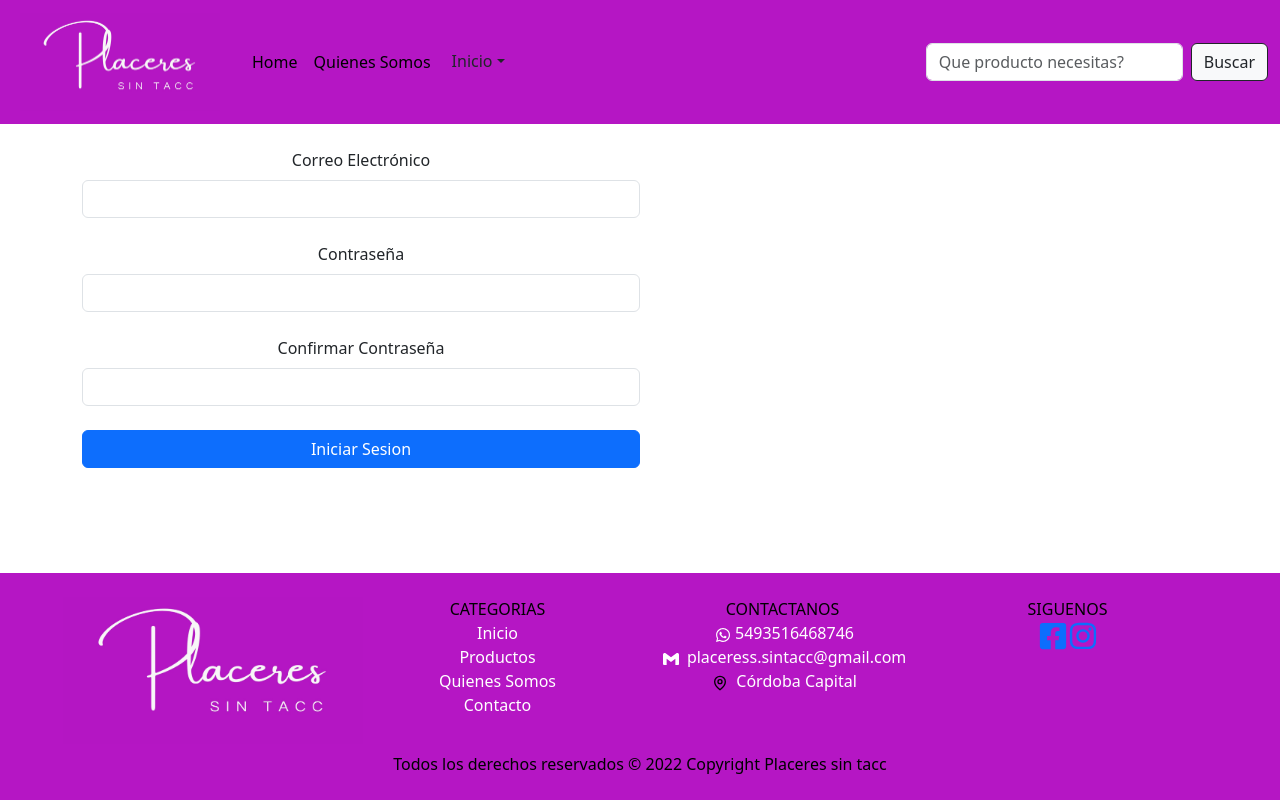
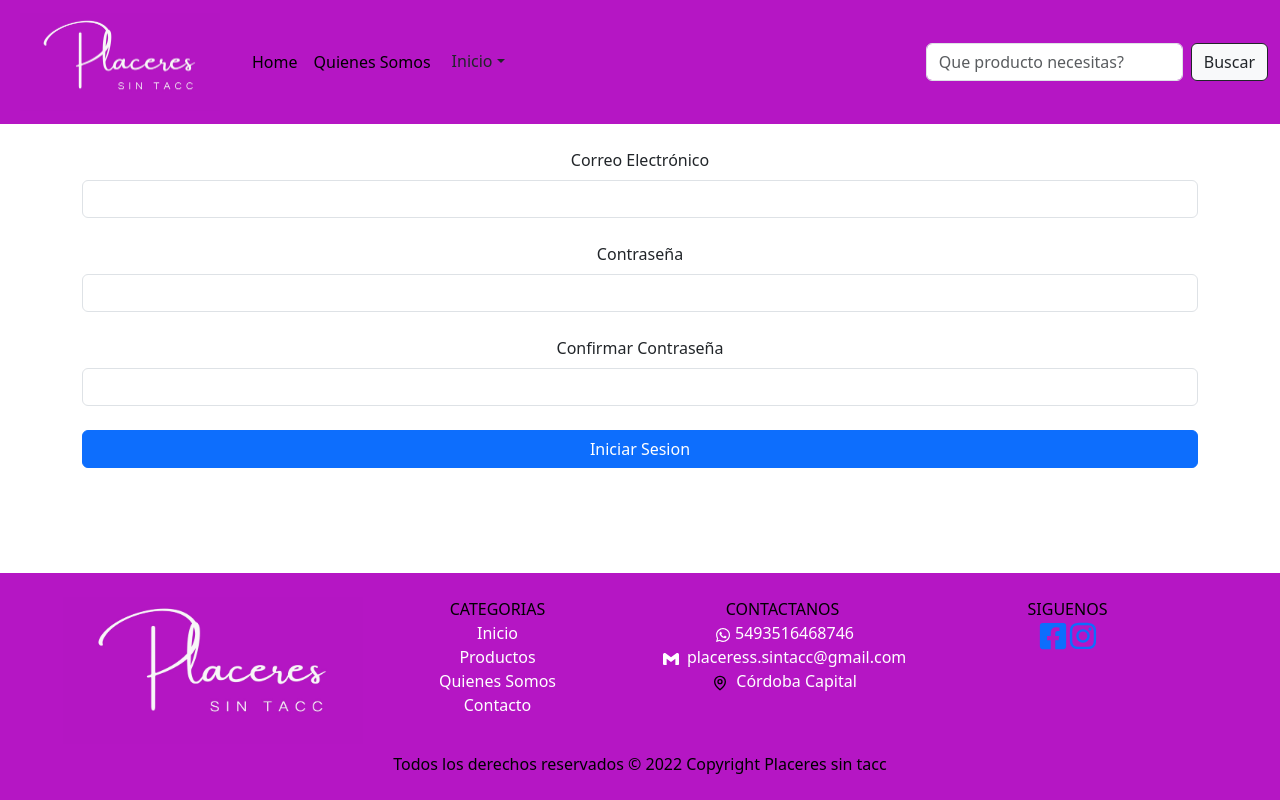
Before and after one commit to jcrnieto/frontend-placeressintacc, a React (Create React App) app: page /CrearCuenta in a window 1280 px wide. Built offline with nearby package versions, Linux system fonts and the light colour scheme.

Commit message:
correccion de cards

```diff
--- a/src/components/Card/Card.jsx
+++ b/src/components/Card/Card.jsx
@@ -9,7 +9,7 @@ const Card = ({title, image, description, price}) => {
                 <div className="card-body text-decoration-none">
                    <h5 className="card-title">{title}</h5>
                    <p className="card-text ">${price}</p>
-                   <a href="#" className="btn btn-primary">comprar</a>
+                   <a href="https://wa.me/+543516468746" className="btn btn-primary">mas info...</a>
                 </div>
            </div>
     )
--- a/src/components/CardId/CardId.jsx
+++ b/src/components/CardId/CardId.jsx
@@ -22,6 +22,7 @@ const CardId = ()=>{
            <h5 class="card-title">{idProduct.title}</h5>
            <p class="card-text">{idProduct.description}</p>
            <p class="card-text"><small class="text-muted">${idProduct.price}</small></p>
+           <a href="https://wa.me/+543516468746" target="_blank" className="btn btn-primary">Consultar</a>
         </div>
         <Link to={'/'}>VOLVER</Link>
 
--- a/src/components/Cards/Cards.jsx
+++ b/src/components/Cards/Cards.jsx
@@ -35,7 +35,7 @@ const Cards = () => {
           { displayProduct.length > 0 ?(
             displayProduct?.map((product) => {
                 return(
-                    <div  key={product.id}>
+                    <div className=" d-flex alings-items-center justify-content-center" key={product.id}>
                        <Link to={'getId/'+ product.id}>
                           <Card
                             id={product.id}
--- a/src/components/CrearCuenta/CrearCuenta.jsx
+++ b/src/components/CrearCuenta/CrearCuenta.jsx
@@ -54,7 +54,7 @@ const CrearCuenta = () => {
               }}
               >
                 {( {errors} ) => (
-                    <Form action="#" className='w-50 mt-4'>
+                    <Form action="#" className='mt-4 mb-4'>
                     <div className="mb-4">
                       <label for="email" className="form-label">Correo Electrónico</label>
                       <Field
```
